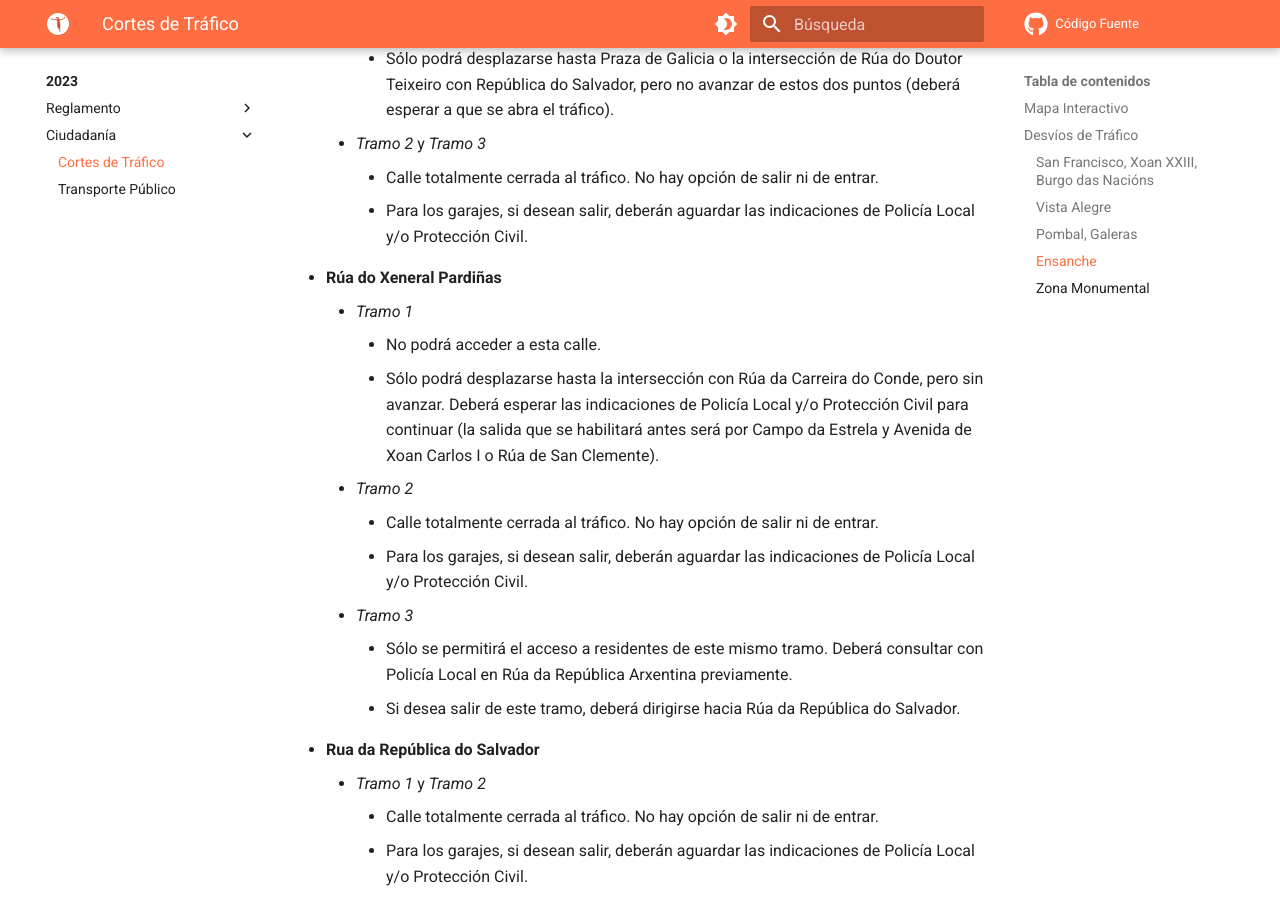
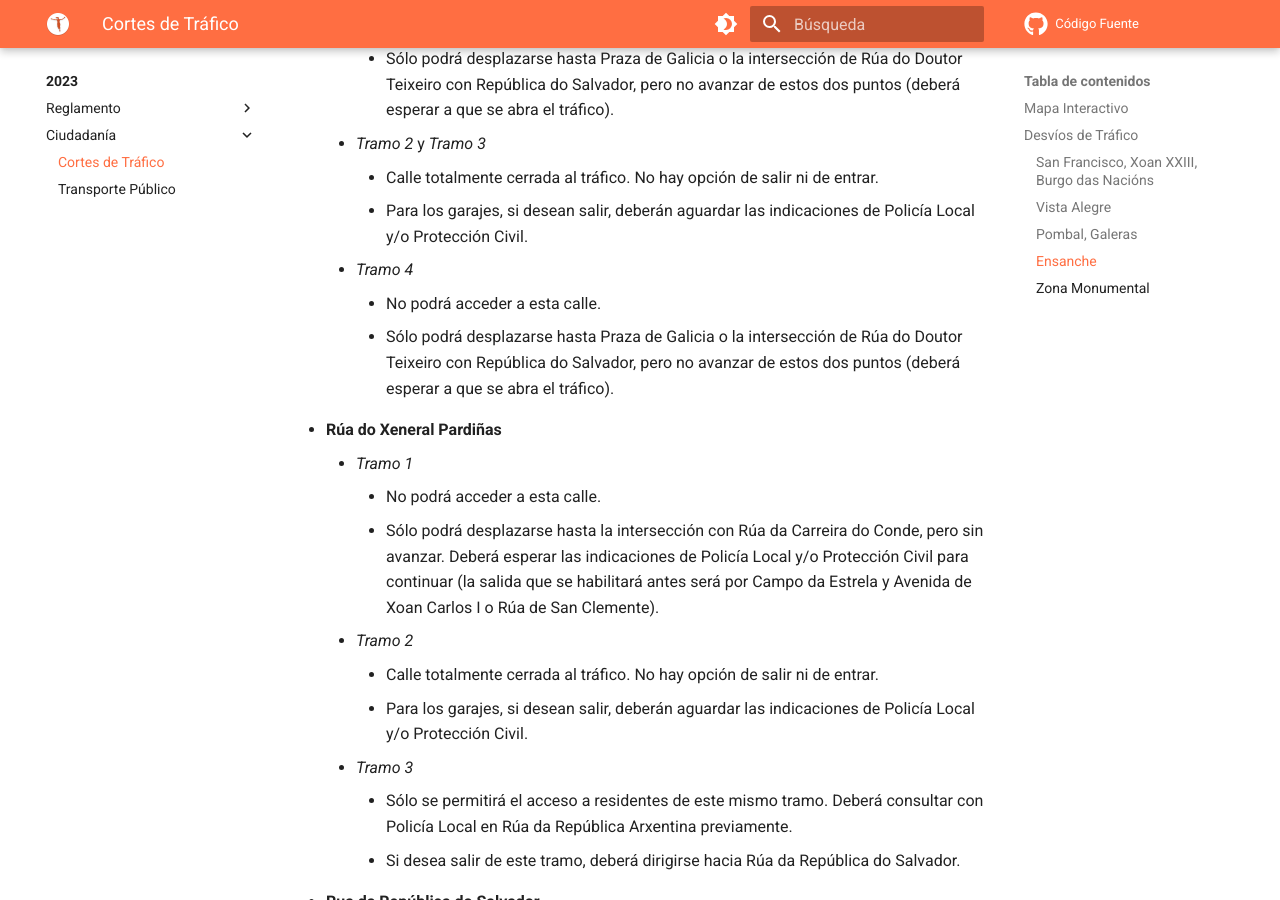
Before and after one commit to SantYaGo10K/Info, an MkDocs documentation site: the page built from info/ciudadania/trafico.md, in a window 1280 px wide and 900 px high, scrolled down 2816 px. Built offline with MkDocs 1.6.1 and Material for MkDocs 9.7.7, drawn with Linux system fonts in a browser that asks for light colours; comment, search, counter and statistics services are not loaded.

Commit message:
Añadir Tramo 4 MR

```diff
--- a/info/ciudadania/trafico.md
+++ b/info/ciudadania/trafico.md
@@ -80,6 +80,10 @@ qué alternativas para circular hay.
     * _Tramo 2_ y _Tramo 3_
         * Calle totalmente cerrada al tráfico. No hay opción de salir ni de entrar.
         * Para los garajes, si desean salir, deberán aguardar las indicaciones de Policía Local y/o Protección Civil.
+    * _Tramo 4_
+        * No podrá acceder a esta calle.
+        * Sólo podrá desplazarse hasta Praza de Galicia o la intersección de Rúa do Doutor Teixeiro con República do
+          Salvador, pero no avanzar de estos dos puntos (deberá esperar a que se abra el tráfico).
 * **Rúa do Xeneral Pardiñas**
     * _Tramo 1_
         * No podrá acceder a esta calle.
```
